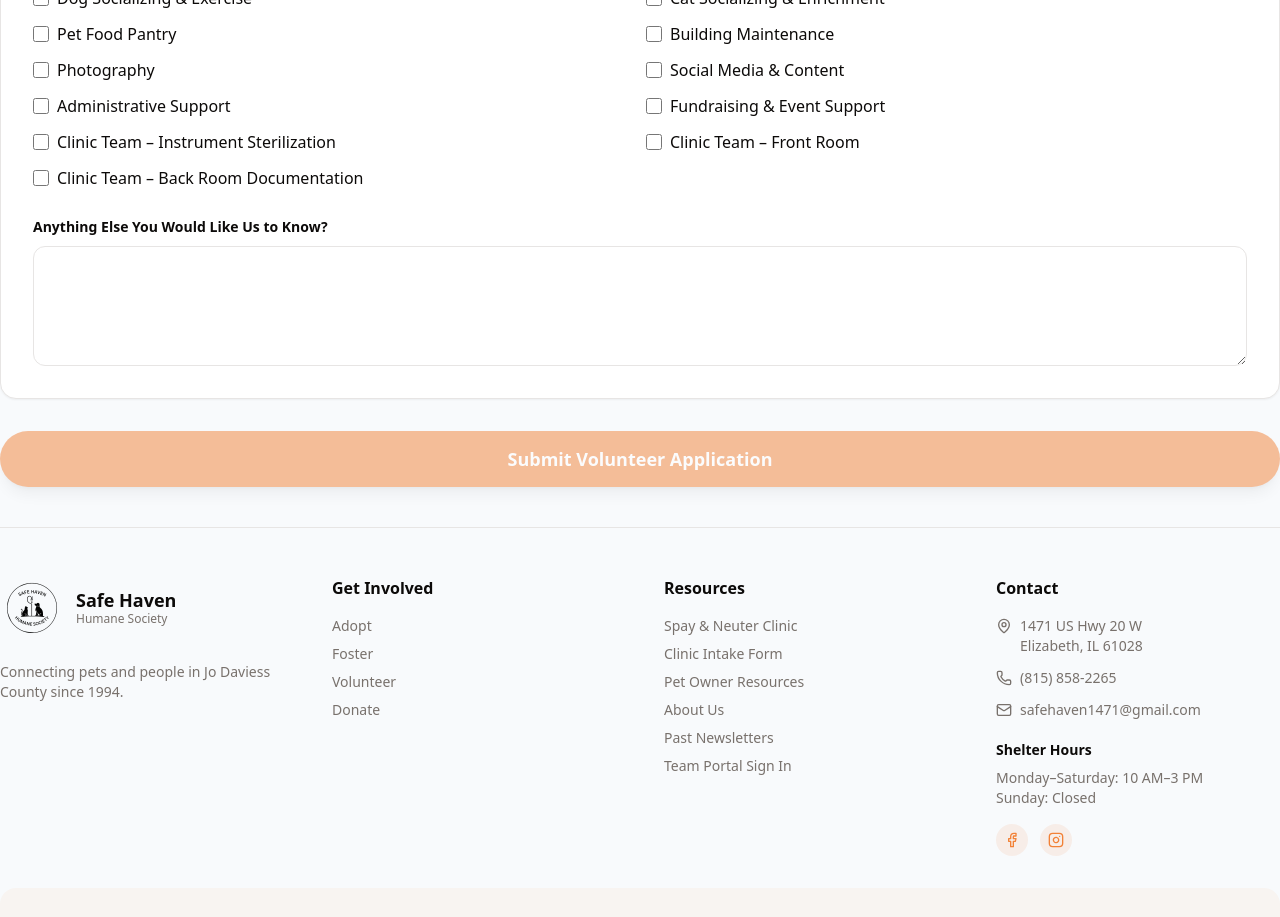
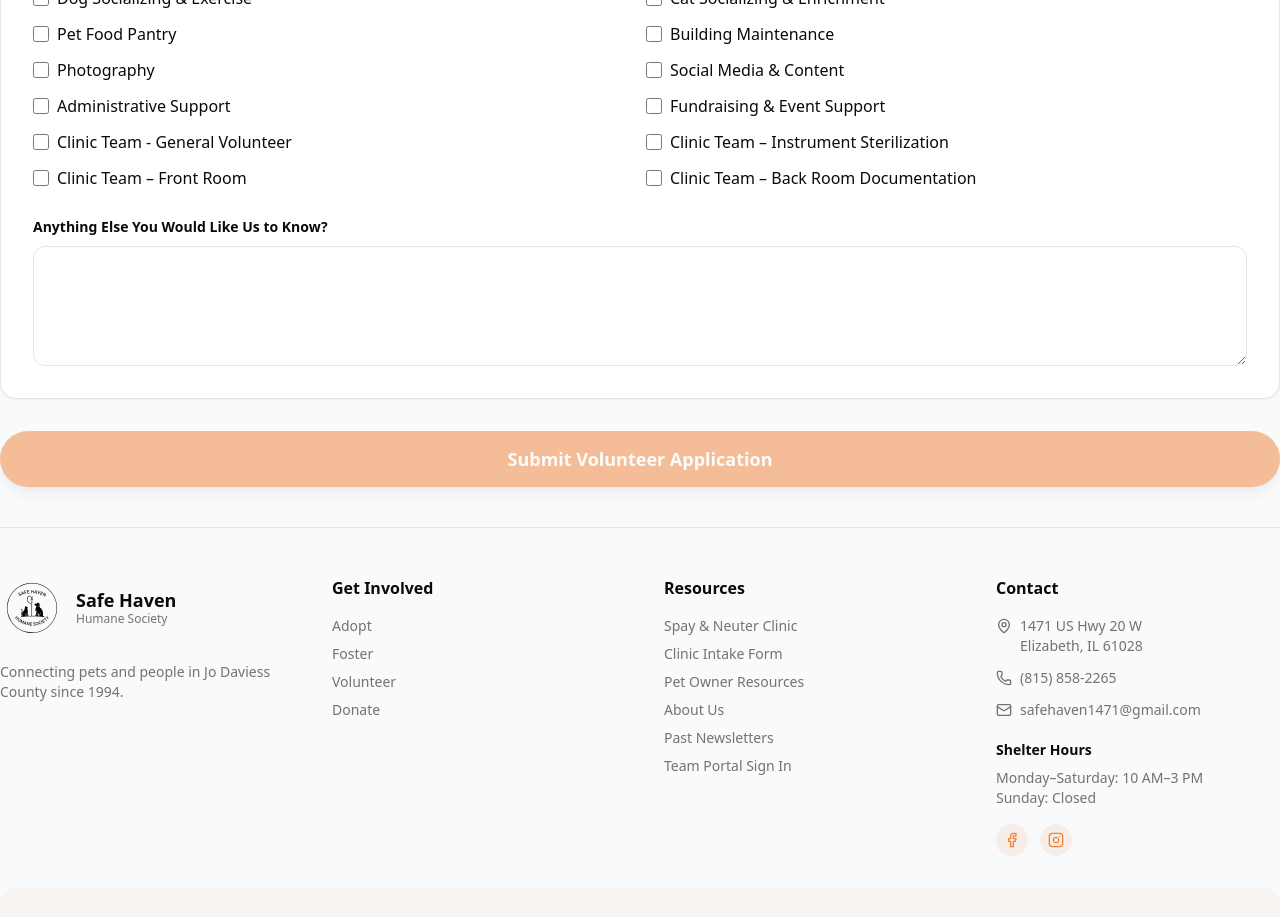
Before and after one commit to 7nqwsvhv99-hash/safe-haven-site, a Next.js app: page /volunteer-application in a window 1280 px wide. Shown: the part 3180-4097 px from the top of the page. Built offline with nearby package versions, Linux system fonts and the light colour scheme.

Commit message:
Add general clinic volunteer option

```diff
--- a/src/app/volunteer-application/page.tsx
+++ b/src/app/volunteer-application/page.tsx
@@ -33,6 +33,7 @@ const interestOptions = [
   "Social Media & Content",
   "Administrative Support",
   "Fundraising & Event Support",
+  "Clinic Team - General Volunteer",
   "Clinic Team – Instrument Sterilization",
   "Clinic Team – Front Room",
   "Clinic Team – Back Room Documentation",
```
